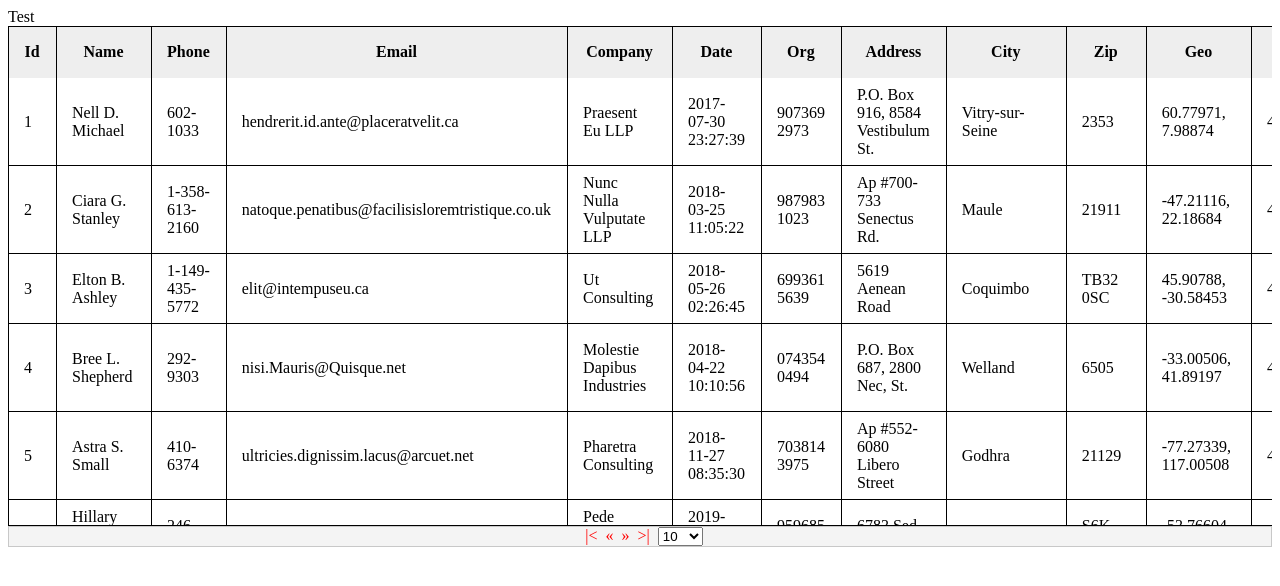
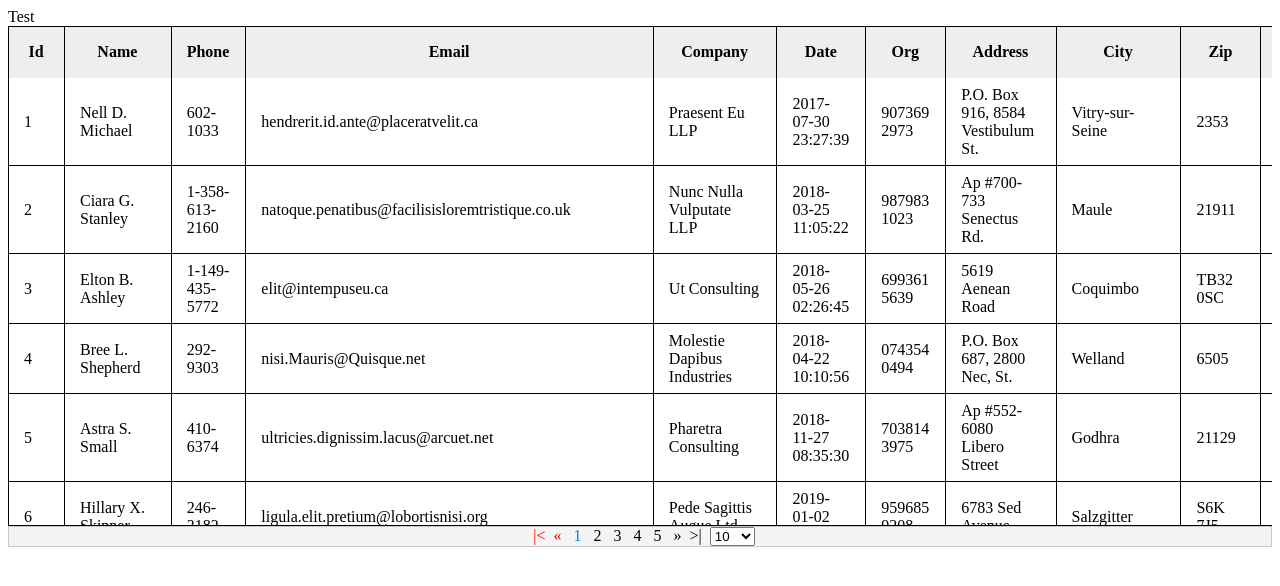
Before and after one commit to snehalp29/PaginationControl, an Angular app: page /users in a window 1280 px wide. Shown: the top 586 px of the page. Built offline with nearby package versions, Linux system fonts and the light colour scheme; data requests are answered from the project's data file.

Commit message:
paginator

```diff
--- a/src/app/shared/s-table/s-table.component.html
+++ b/src/app/shared/s-table/s-table.component.html
@@ -37,4 +37,10 @@
   </table>
 </div>
 
-<app-s-paginator (onPageChange)="updateTable($event)"></app-s-paginator>
+<app-s-paginator
+  [rows]="rows"
+  [first]="first"
+  [totalRecords]="totalRecords"
+  [pageLinkSize]="pageLinks"
+  (PageChanged)="pageChanged($event)"
+></app-s-paginator>
--- a/src/app/shared/s-table/s-table.component.ts
+++ b/src/app/shared/s-table/s-table.component.ts
@@ -6,46 +6,76 @@ import {
   TemplateRef,
   Output,
   EventEmitter,
+  SimpleChanges,
+  OnChanges,
 } from '@angular/core';
 import { Column } from './Column';
-import { PageChange } from '../s-paginator/s-paginator.component';
+import { PaginatorState } from '../s-paginator/PaginatorState';
 
 @Component({
   selector: 'app-s-table',
   templateUrl: './s-table.component.html',
   styleUrls: ['./s-table.component.scss'],
 })
-export class STableComponent implements OnInit {
+export class STableComponent implements OnInit, OnChanges {
   /**
-   *
    * An Input data
-   *
    */
-  @Input() data: any[];
+  @Input() data: any[] = [];
 
   /**
    * An array of objects to represent dynamic columns.
    */
-  @Input() columns: Column[];
+  @Input() columns: Column[] = [];
   @Input() ShowFooter = false;
   @Input() EnablePagination = false;
 
   @ContentChild('body', { static: false })
-  selectedBodyTemplateRef: TemplateRef<any>;
+  selectedBodyTemplateRef: TemplateRef<any> | undefined;
 
   @ContentChild('footer', { static: false })
-  selectedFooterTemplateRef: TemplateRef<any>;
+  selectedFooterTemplateRef: TemplateRef<any> | undefined;
 
   @Output()
-  UpdateData: EventEmitter<PageChange> = new EventEmitter<PageChange>();
+  UpdateData: EventEmitter<PaginatorState> = new EventEmitter<PaginatorState>();
 
-  constructor() {}
+  @Input() rows = 0;
+  @Input() first = 0;
+  @Input() totalRecords = 0;
+  @Input() pageLinks = 5;
 
-  ngOnInit(): void {}
+  constructor() { }
 
-  updateTable(pageDetail: PageChange) {
-    console.log(pageDetail);
+  ngOnInit(): void {
 
-    this.UpdateData.next(pageDetail);
+  }
+
+
+
+  pageChanged(pageDetail: PaginatorState) {
+    this.first = pageDetail.first;
+    this.rows = pageDetail.rows;
+
+    // this.onPage.emit({
+    //   first: this.first,
+    //   rows: this.rows
+    // });
+
+    // this.firstChange.emit(this.first);
+    // this.rowsChange.emit(this.rows);
+    // this.tableService.onValueChange(this.data);
+
+  }
+
+  ngOnChanges(simpleChange: SimpleChanges) {
+    if (simpleChange.data) {
+      this.data = simpleChange.data.currentValue;
+      this.totalRecords = (this.data ? this.data.length : 0);
+    }
+
+    if (simpleChange.columns) {
+      this.columns = simpleChange.columns.currentValue;
+    }
+
   }
 }
--- a/src/app/users/list-users/list-users.component.html
+++ b/src/app/users/list-users/list-users.component.html
@@ -1,8 +1,4 @@
 <div *ngIf="users$ | async as users">
-  <app-s-table
-    [data]="users"
-    [columns]="columnNames"
-    (UpdateData)="refreshData($event)"
-  >
+  <app-s-table [data]="users" [columns]="columnNames" [rows]="10">
   </app-s-table>
 </div>
--- a/src/app/users/list-users/list-users.component.ts
+++ b/src/app/users/list-users/list-users.component.ts
@@ -1,9 +1,9 @@
 import { Component, OnInit } from '@angular/core';
-import { Observable } from 'rxjs';
+import { Observable, EMPTY } from 'rxjs';
 import { UserData } from '../user.model';
 import { UsersService } from '../users.service';
 import { Column } from '../../shared/s-table/Column';
-import { PageChange } from 'src/app/shared/s-paginator/s-paginator.component';
+import { PaginatorState } from 'src/app/shared/s-paginator/PaginatorState';
 
 @Component({
   selector: 'app-list-users',
@@ -11,8 +11,8 @@ import { PageChange } from 'src/app/shared/s-paginator/s-paginator.component';
   styleUrls: ['./list-users.component.sass'],
 })
 export class ListUsersComponent implements OnInit {
-  users$: Observable<UserData[]>;
-  constructor(private usersService: UsersService) {}
+  users$: Observable<UserData[]> = EMPTY;
+  constructor(private usersService: UsersService) { }
   columnNames: Column[] = [
     { field: 'id', header: 'Id' },
     { field: 'name', header: 'Name' },
@@ -37,10 +37,10 @@ export class ListUsersComponent implements OnInit {
   ];
 
   ngOnInit(): void {
-    this.users$ = this.usersService.getUsersPage();
+    this.users$ = this.usersService.getUsers();
   }
 
-  refreshData(pageData: PageChange): void {
-    this.users$ = this.usersService.getUsersPage(pageData.page, pageData.rows);
-  }
+  // refreshData(pageData: PaginatorState): void {
+  //   this.users$ = this.usersService.getUsersPage(pageData.page, pageData.rows);
+  // }
 }
```
